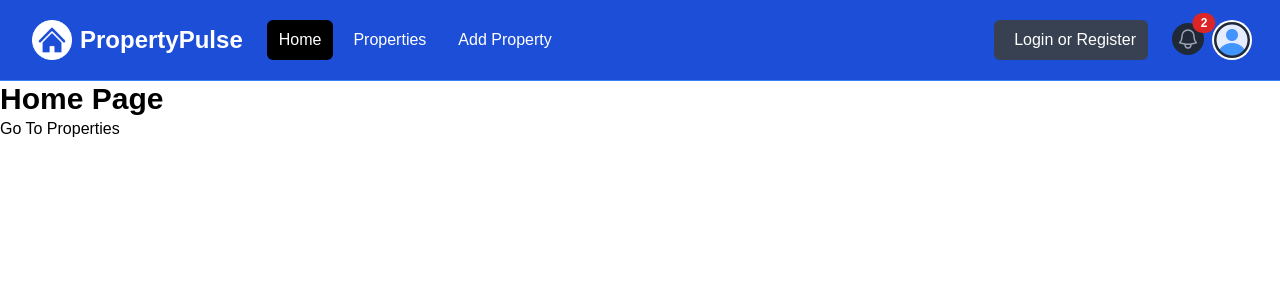
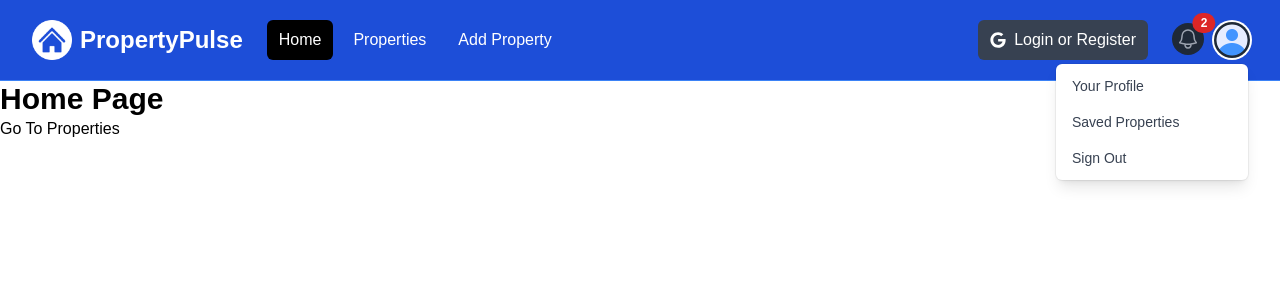
Before and after one commit to amarkpark/traversy-nextjs, a Next.js app: page / in a window 1280 px wide. Both pictures are taken after a click on the button "Open user menu". Shown: the top 300 px of the page. Built offline with nearby package versions, Linux system fonts and the light colour scheme.

Commit message:
Lesson 14: Update link to Link, add menu state

```diff
--- a/components/navbar.jsx
+++ b/components/navbar.jsx
@@ -1,8 +1,16 @@
+"use client";
+
+import { useState } from "react";
 import Image from "next/image";
+import Link from "next/link";
 import logo from "@/assets/images/logo-white.png";
 import profileDefault from "@/assets/images/profile.png";
+import { FaGoogle } from "react-icons/fa";
 
 const Navbar = () => {
+  const [isMobileMenuOpen, setIsMobileMenuOpen] = useState(false);
+  const [isProfileMenuOpen, setIsProfileMenuOpen] = useState(false);
+
   return (
     <nav className="bg-blue-700 border-b border-blue-500">
       <div className="mx-auto max-w-7xl px-2 sm:px-6 lg:px-8">
@@ -15,6 +23,7 @@ const Navbar = () => {
               className="relative inline-flex items-center justify-center rounded-md p-2 text-gray-400 hover:bg-gray-700 hover:text-white focus:outline-none focus:ring-2 focus:ring-inset focus:ring-white"
               aria-controls="mobile-menu"
               aria-expanded="false"
+              onClick={() => setIsMobileMenuOpen((prev) => !prev)}
             >
               <span className="absolute -inset-0.5"></span>
               <span className="sr-only">Open main menu</span>
@@ -39,7 +48,7 @@ const Navbar = () => {
             className="flex flex-1 items-center justify-center md:items-stretch md:justify-start"
           >
             {/* <!-- Logo --> */}
-            <a className="flex flex-shrink-0 items-center" href="/index.html">
+            <Link className="flex flex-shrink-0 items-center" href="/">
               <Image
                 className="h-10 w-auto"
                 src={logo}
@@ -49,25 +58,28 @@ const Navbar = () => {
               <span className="hidden md:block text-white text-2xl font-bold ml-2"
                 >PropertyPulse</span
               >
-            </a>
+            </Link>
             {/* <!-- Desktop Menu Hidden below md screens --> */}
             <div className="hidden md:ml-6 md:block">
               <div className="flex space-x-2">
-                <a
-                  href="/index.html"
+                <Link
+                  href="/"
                   className="text-white bg-black hover:bg-gray-900 hover:text-white rounded-md px-3 py-2"
-                  >Home</a
                 >
-                <a
-                  href="/properties.html"
+                  Home
+                </Link>
+                <Link
+                  href="/properties"
                   className="text-white hover:bg-gray-900 hover:text-white rounded-md px-3 py-2"
-                  >Properties</a
                 >
-                <a
-                  href="/add-property.html"
+                  Properties
+                </Link>
+                <Link
+                  href="/add-property"
                   className="text-white hover:bg-gray-900 hover:text-white rounded-md px-3 py-2"
-                  >Add Property</a
                 >
+                  Add Property
+                </Link>
               </div>
             </div>
           </div>
@@ -78,7 +90,7 @@ const Navbar = () => {
               <button
                 className="flex items-center text-white bg-gray-700 hover:bg-gray-900 hover:text-white rounded-md px-3 py-2"
               >
-                <i className="fa-brands fa-google text-white mr-2"></i>
+                <FaGoogle className="text-white mr-2" />
                 <span>Login or Register</span>
               </button>
             </div>
@@ -88,7 +100,7 @@ const Navbar = () => {
           <div
             className="absolute inset-y-0 right-0 flex items-center pr-2 md:static md:inset-auto md:ml-6 md:pr-0"
           >
-            <a href="messages.html" className="relative group">
+            <Link href="messages" className="relative group">
               <button
                 type="button"
                 className="relative rounded-full bg-gray-800 p-1 text-gray-400 hover:text-white focus:outline-none focus:ring-2 focus:ring-white focus:ring-offset-2 focus:ring-offset-gray-800"
@@ -116,7 +128,7 @@ const Navbar = () => {
                 2
                 {/* <!-- Replace with the actual number of notifications --> */}
               </span>
-            </a>
+            </Link>
             {/* <!-- Profile dropdown button --> */}
             <div className="relative ml-3">
               <div>
@@ -126,6 +138,7 @@ const Navbar = () => {
                   id="user-menu-button"
                   aria-expanded="false"
                   aria-haspopup="true"
+                  onClick={() => setIsProfileMenuOpen((prev) => !prev)}
                 >
                   <span className="absolute -inset-1.5"></span>
                   <span className="sr-only">Open user menu</span>
@@ -138,29 +151,30 @@ const Navbar = () => {
               </div>
 
               {/* <!-- Profile dropdown --> */}
+              {isProfileMenuOpen && (
                 <div
                   id="user-menu"
-                className="hidden absolute right-0 z-10 mt-2 w-48 origin-top-right rounded-md bg-white py-1 shadow-lg ring-1 ring-black ring-opacity-5 focus:outline-none"
+                  className="absolute right-0 z-10 mt-2 w-48 origin-top-right rounded-md bg-white py-1 shadow-lg ring-1 ring-black ring-opacity-5 focus:outline-none"
                   role="menu"
                   aria-orientation="vertical"
                   aria-labelledby="user-menu-button"
                   tabIndex="-1"
                 >
-                <a
-                  href="/profile.html"
+                  <Link
+                    href="/profile"
                     className="block px-4 py-2 text-sm text-gray-700"
                     role="menuitem"
                     tabIndex="-1"
                     id="user-menu-item-0"
-                  >Your Profile</a
+                    >Your Profile</Link
                   >
-                <a
-                  href="/saved-properties.html"
+                  <Link
+                    href="/saved-properties"
                     className="block px-4 py-2 text-sm text-gray-700"
                     role="menuitem"
                     tabIndex="-1"
                     id="user-menu-item-2"
-                  >Saved Properties</a
+                    >Saved Properties</Link
                   >
                   <button
                     className="block px-4 py-2 text-sm text-gray-700"
@@ -171,28 +185,30 @@ const Navbar = () => {
                     Sign Out
                   </button>
                 </div>
+              )}
             </div>
           </div>
         </div>
       </div>
 
       {/* <!-- Mobile menu, show/hide based on menu state. --> */}
-      <div className="hidden" id="mobile-menu">
+      {isMobileMenuOpen && (
+        <div id="mobile-menu">
           <div className="space-y-1 px-2 pb-3 pt-2">
-          <a
-            href="/index.html"
+            <Link
+              href="/"
               className="bg-black text-white block rounded-md px-3 py-2 text-base font-medium"
-            >Home</a
+              >Home</Link
             >
-          <a
-            href="/properties.html"
+            <Link
+              href="/properties"
               className="text-white block rounded-md px-3 py-2 text-base font-medium"
-            >Properties</a
+              >Properties</Link
             >
-          <a
-            href="/add-property.html"
+            <Link
+              href="/add-property"
               className="text-white block rounded-md px-3 py-2 text-base font-medium"
-            >Add Property</a
+              >Add Property</Link
             >
             <button
               className="flex items-center text-white bg-gray-700 hover:bg-gray-900 hover:text-white rounded-md px-3 py-2 my-5"
@@ -202,6 +218,7 @@ const Navbar = () => {
             </button>
           </div>
         </div>
+      )}
     </nav>
    );
 }
--- a/package.json
+++ b/package.json
@@ -9,9 +9,10 @@
     "lint": "next lint"
   },
   "dependencies": {
+    "next": "14.2.11",
     "react": "^18",
     "react-dom": "^18",
-    "next": "14.2.11"
+    "react-icons": "^5.3.0"
   },
   "devDependencies": {
     "postcss": "^8",
```
Also changed, not shown: 1 other file (tests, documents, lock files or other folders). Lines whose indentation alone changed are shown as unchanged.
